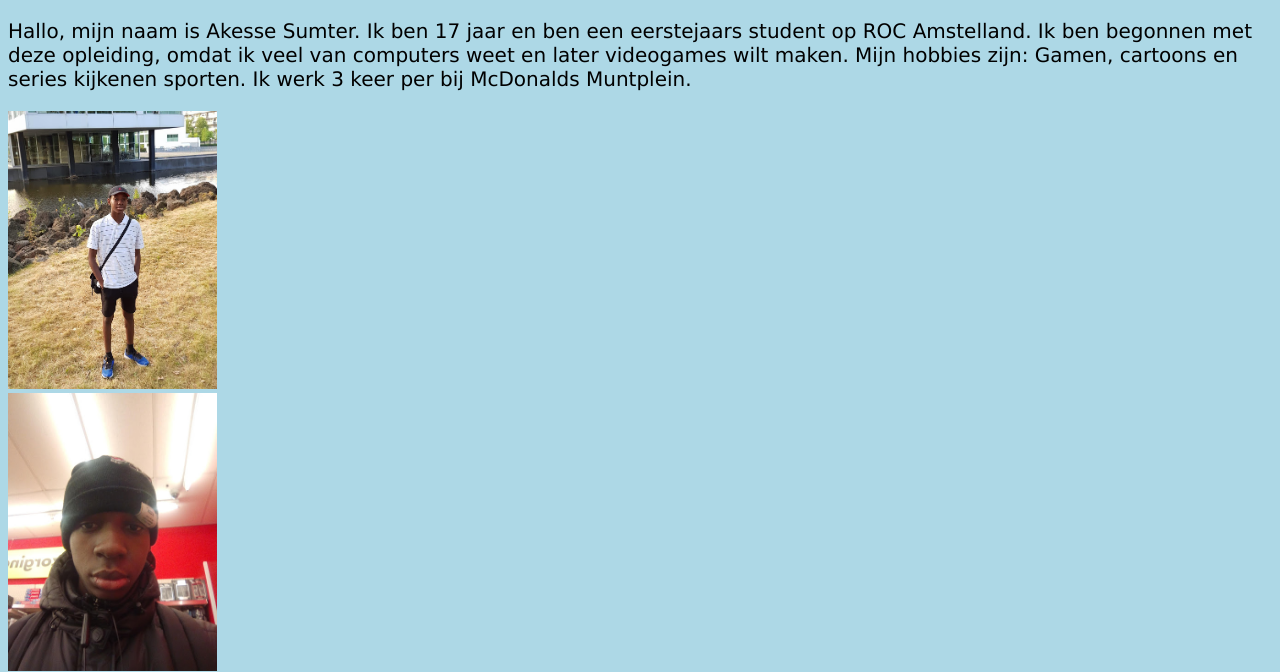
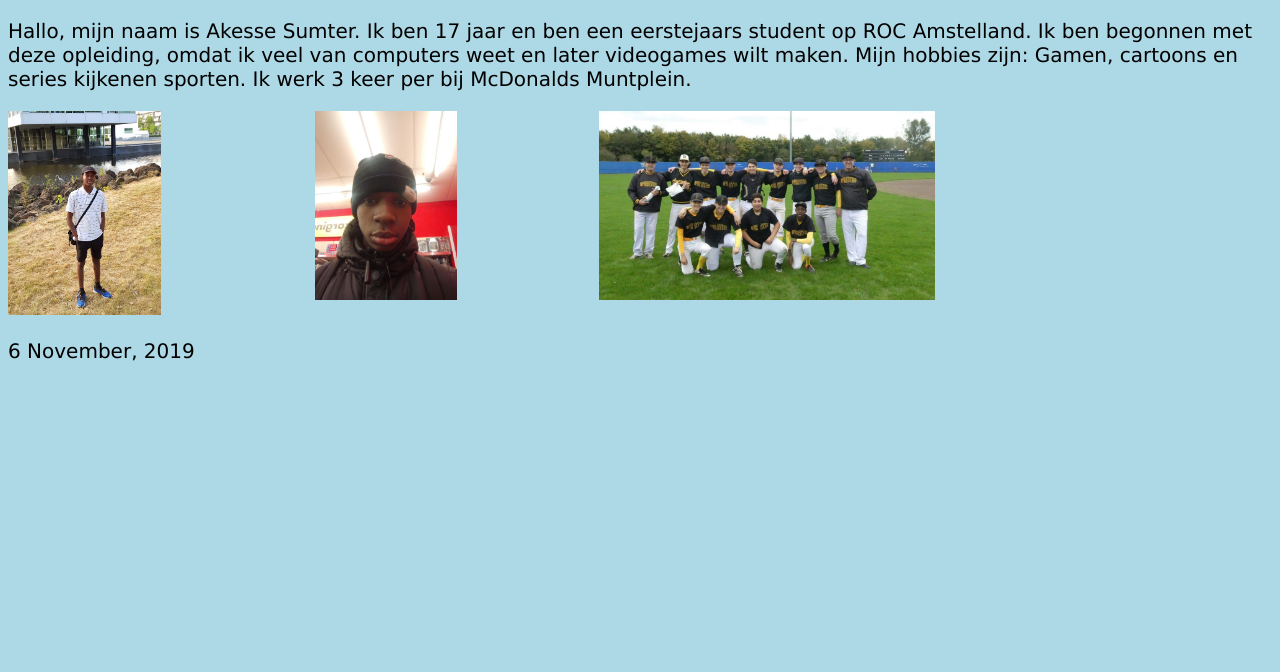
Before and after one commit to ROC-van-Amsterdam-College-Amstelland/git-oefen-opdracht-1-Akesse3, a plain HTML site: page home.html in a window 1280 px wide. Shown: the part 120-792 px from the top of the page. Drawn offline with Linux system fonts and the light colour scheme.

Commit message:
changes 13:34

```diff
--- a/css/style.css
+++ b/css/style.css
@@ -100,18 +100,27 @@ p {
 }
 
 .container {
-
-  width: 33%;
-  height: 33%;
+  display:flex;
+  flex-direction:row;
+  justify-content: flex-start;
+  width: 100%;
+  height: 100%;
 }
 
 
 .container img {
-  margin-left: auto;
-  margin-right: auto;
-  width: 50%;
+width:50%;
+}
+
+.flex-foto-item
+{
+
 }
 
 .LikeButton {
   font-size: 50px;
 }
+
+main{
+  height:80%;
+}
--- a/home.html .html
+++ b/home.html
@@ -16,19 +16,22 @@
                   <a href="file:///C:/Users/Dell/Documents/fronted%20essentials/OP1/git-oefen-opdracht-1-Akesse3/index.html">Startpagina</a>
                 </div>
         </div>
-<h1>Introductie</h1>
-<p>Hallo, mijn naam is Akesse Sumter. Ik ben 17 jaar en ben een eerstejaars student op ROC Amstelland. Ik ben begonnen met deze opleiding, omdat ik veel van computers weet en later videogames wilt maken. Mijn hobbies zijn: Gamen, cartoons en series kijkenen sporten. Ik werk 3 keer per bij McDonalds Muntplein. </p>
-<div class="container">
-        <img src="images/foto1.jpg">
-<img src="images/foto2.jpg">
-<img src="images/teamfoto.jpg">
+<main>
+        <h1>Introductie</h1>
+        <p>Hallo, mijn naam is Akesse Sumter. Ik ben 17 jaar en ben een eerstejaars student op ROC Amstelland. Ik ben begonnen met deze opleiding, omdat ik veel van computers weet en later videogames wilt maken. Mijn hobbies zijn: Gamen, cartoons en series kijkenen sporten. Ik werk 3 keer per bij McDonalds Muntplein. </p>
+        <div class="container">
+        <div class="flex-foto-item"><img src="images/foto1.jpg"></div>
+        <div class="flex-foto-item"><img src="images/foto2.jpg"> </div>
+                <div class="flex-foto-item"><img src="images/teamfoto.jpg"></div>
         </div>
+</main>
 
 
 
-</body>
+
 <footer>
                 <p id="date"></p>
 </footer>
 
+</body>
 </html>
```
Also changed, not shown: index.html (+2 -2 lines), projecten.html (+7 -5 lines).
